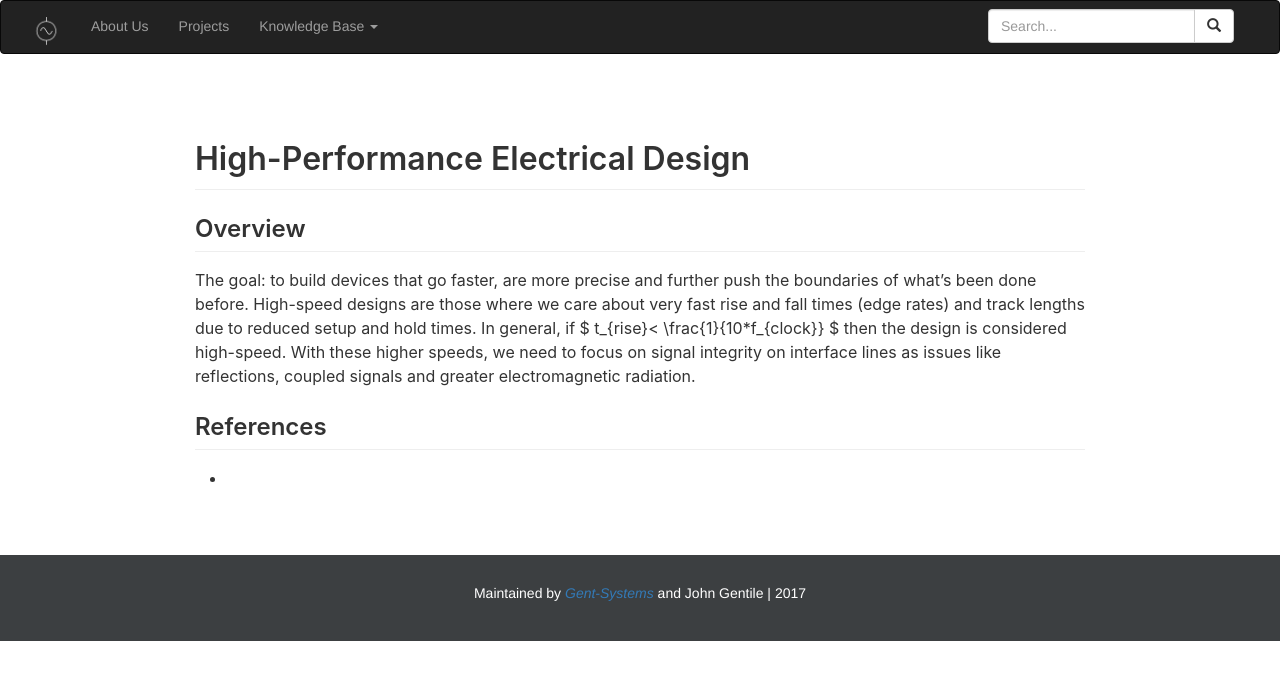
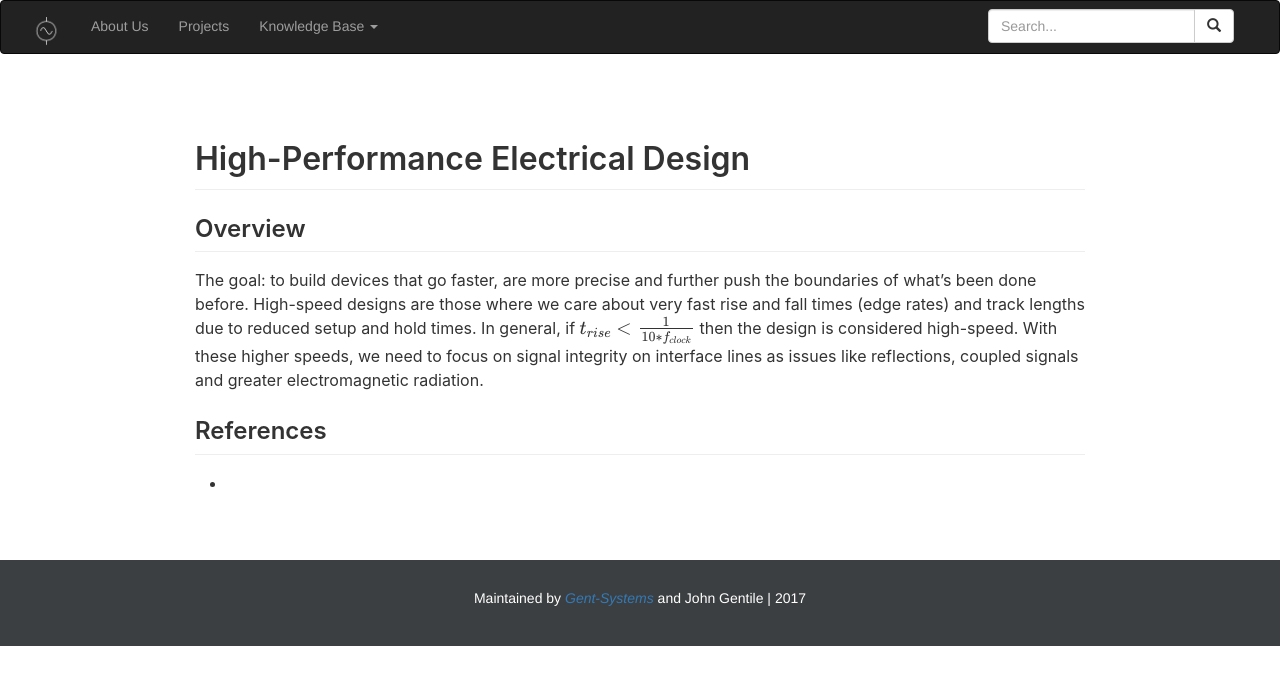
Before and after one commit to Gent-Systems/gent-systems-website, a Jekyll site: the page built from kb/analog/high-performance design.md, in a window 1280 px wide. Shown: the top 685 px of the page. Built offline with Jekyll 4.4.1, drawn with Linux system fonts in a browser that asks for light colours; nearby versions of some CDN libraries; formulas are drawn with MathJax 3.

```diff
--- a/kb/analog/high-performance design.md
+++ b/kb/analog/high-performance design.md
@@ -9,7 +9,7 @@ kb: true
 
 ## Overview
 
-The goal: to build devices that go faster, are more precise and further push the boundaries of what's been done before. High-speed designs are those where we care about very fast rise and fall times (edge rates) and track lengths due to reduced setup and hold times. In general, if $ t_{rise}< \frac{1}{10*f_{clock}} $ then the design is considered high-speed. With these higher speeds, we need to focus on signal integrity on interface lines as issues like reflections, coupled signals and greater electromagnetic radiation.
+The goal: to build devices that go faster, are more precise and further push the boundaries of what's been done before. High-speed designs are those where we care about very fast rise and fall times (edge rates) and track lengths due to reduced setup and hold times. In general, if $$ t_{rise}< \frac{1}{10*f_{clock}} $$ then the design is considered high-speed. With these higher speeds, we need to focus on signal integrity on interface lines as issues like reflections, coupled signals and greater electromagnetic radiation.
 
 ## References
 
```
Also changed, not shown: kb/digital/VHDL.md (added, +8 -0 lines).
